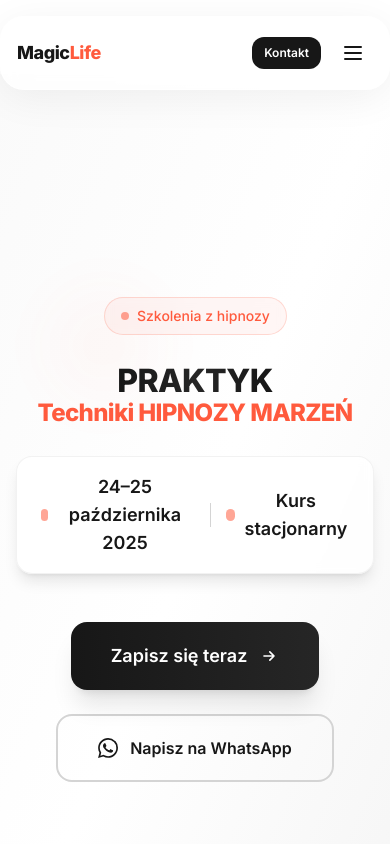
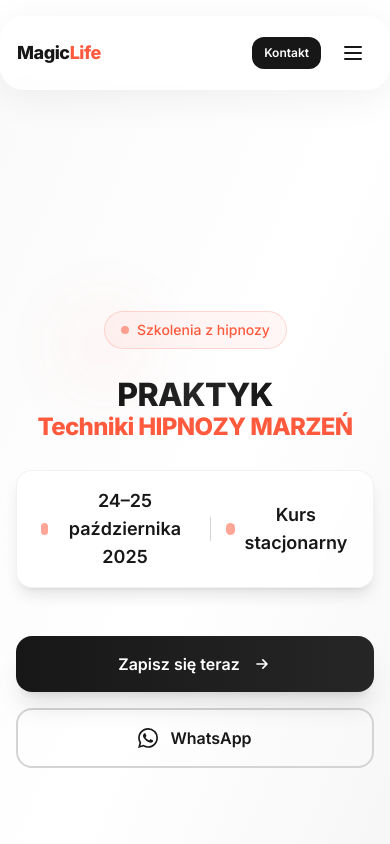
Before and after one commit to technikyvl/MAGIC-LANDING-PAGE-NEW, a Next.js app in the folder MAGICLIFELANDING/: page /szkolenia in a window 390 px wide. Shown: the top 844 px of the page. Built offline with nearby package versions, Linux system fonts and the light colour scheme.

Commit message:
Update page.jsx

```diff
--- a/MAGICLIFELANDING/app/szkolenia/page.jsx
+++ b/MAGICLIFELANDING/app/szkolenia/page.jsx
@@ -194,22 +194,23 @@ export default function TrainingPage() {
               </div>
             </div>
 
-            <div className="hero-reveal mt-12 flex flex-col sm:flex-row items-center justify-center gap-6">
-              <a href="#contact" className="group relative overflow-hidden rounded-2xl bg-gradient-to-r from-neutral-900 to-neutral-800 text-white px-10 py-5 font-semibold text-lg hover:scale-105 transition-all duration-300 shadow-xl hover:shadow-2xl">
-                <span className="relative z-10 flex items-center gap-3">
+            <div className="hero-reveal mt-12 flex flex-col sm:flex-row items-center justify-center gap-4 sm:gap-6">
+              <a href="#contact" className="group relative overflow-hidden rounded-2xl bg-gradient-to-r from-neutral-900 to-neutral-800 text-white px-6 py-4 sm:px-10 sm:py-5 font-semibold text-base sm:text-lg hover:scale-105 transition-all duration-300 shadow-xl hover:shadow-2xl w-full sm:w-auto text-center">
+                <span className="relative z-10 flex items-center justify-center gap-3">
                   <span>Zapisz się teraz</span>
-                  <svg className="w-5 h-5 group-hover:translate-x-1 transition-transform" fill="none" stroke="currentColor" viewBox="0 0 24 24">
+                  <svg className="w-5 h-5 sm:w-6 sm:h-6 group-hover:translate-x-1 transition-transform" fill="none" stroke="currentColor" viewBox="0 0 24 24">
                     <path strokeLinecap="round" strokeLinejoin="round" strokeWidth={2} d="M13 7l5 5m0 0l-5 5m5-5H6" />
                   </svg>
                 </span>
                 <div className="absolute inset-0 bg-gradient-to-r from-accent to-orange-500 opacity-0 group-hover:opacity-100 transition-opacity duration-300"></div>
               </a>
-              <a href="https://wa.me/48602200511" className="group rounded-2xl border-2 border-neutral-300 px-10 py-5 font-semibold text-neutral-900 hover:border-accent hover:text-accent hover:bg-accent/5 transition-all duration-300 hover:scale-105">
-                <span className="flex items-center gap-3">
-                  <svg className="w-5 h-5 group-hover:scale-110 transition-transform" fill="currentColor" viewBox="0 0 24 24">
+              <a href="https://wa.me/48602200511" className="group rounded-2xl border-2 border-neutral-300 px-6 py-4 sm:px-10 sm:py-5 font-semibold text-neutral-900 hover:border-accent hover:text-accent hover:bg-accent/5 transition-all duration-300 hover:scale-105 w-full sm:w-auto text-center">
+                <span className="flex items-center justify-center gap-3">
+                  <svg className="w-5 h-5 sm:w-6 sm:h-6 group-hover:scale-110 transition-transform" fill="currentColor" viewBox="0 0 24 24">
                     <path d="M17.472 14.382c-.297-.149-1.758-.867-2.03-.967-.273-.099-.471-.148-.67.15-.197.297-.767.966-.94 1.164-.173.199-.347.223-.644.075-.297-.15-1.255-.463-2.39-1.475-.883-.788-1.48-1.761-1.653-2.059-.173-.297-.018-.458.13-.606.134-.133.298-.347.446-.52.149-.174.198-.298.298-.497.099-.198.05-.371-.025-.52-.075-.149-.669-1.612-.916-2.207-.242-.579-.487-.5-.669-.51-.173-.008-.371-.01-.57-.01-.198 0-.52.074-.792.372-.272.297-1.04 1.016-1.04 2.479 0 1.462 1.065 2.875 1.213 3.074.149.198 2.096 3.2 5.077 4.487.709.306 1.262.489 1.694.625.712.227 1.36.195 1.871.118.571-.085 1.758-.719 2.006-1.413.248-.694.248-1.289.173-1.413-.074-.124-.272-.198-.57-.347m-5.421 7.403h-.004a9.87 9.87 0 01-5.031-1.378l-.361-.214-3.741.982.998-3.648-.235-.374a9.86 9.86 0 01-1.51-5.26c.001-5.45 4.436-9.884 9.888-9.884 2.64 0 5.122 1.03 6.988 2.898a9.825 9.825 0 012.893 6.994c-.003 5.45-4.437 9.884-9.885 9.884m8.413-18.297A11.815 11.815 0 0012.05 0C5.495 0 .16 5.335.157 11.892c0 2.096.547 4.142 1.588 5.945L.057 24l6.305-1.654a11.882 11.882 0 005.683 1.448h.005c6.554 0 11.89-5.335 11.893-11.893A11.821 11.821 0 0020.885 3.488"/>
                   </svg>
-                  Napisz na WhatsApp
+                  <span className="hidden sm:inline">Napisz na WhatsApp</span>
+                  <span className="sm:hidden">WhatsApp</span>
                 </span>
               </a>
             </div>
@@ -265,7 +266,7 @@ export default function TrainingPage() {
               <div className="absolute bottom-0 right-1/4 w-80 h-80 bg-accent rounded-full blur-3xl"></div>
             </div>
 
-            <div className="relative z-10 grid grid-cols-1 md:grid-cols-2 lg:grid-cols-3 gap-8">
+            <div className="relative z-10 grid grid-cols-1 sm:grid-cols-2 lg:grid-cols-3 gap-6 sm:gap-8">
               {[
                 {
                   icon: "🧠",
@@ -356,9 +357,9 @@ export default function TrainingPage() {
 
             {/* Day 1 */}
             <div className="slow-reveal relative mb-16">
-              <div className="flex flex-col lg:flex-row items-center gap-12">
+              <div className="flex flex-col lg:flex-row items-center gap-8 lg:gap-12">
                 {/* Content */}
-                <div className="lg:w-1/2 lg:pr-12">
+                <div className="lg:w-1/2 lg:pr-12 w-full">
                   <div className="bg-gradient-to-br from-white/10 to-white/5 rounded-3xl border border-white/20 p-8 backdrop-blur-sm hover:bg-white/15 transition-all duration-500">
                     <div className="flex items-center gap-4 mb-6">
                       <div className="w-12 h-12 bg-accent rounded-full flex items-center justify-center text-white font-bold text-lg">
@@ -405,9 +406,9 @@ export default function TrainingPage() {
 
             {/* Day 2 */}
             <div className="slow-reveal relative">
-              <div className="flex flex-col lg:flex-row-reverse items-center gap-12">
+              <div className="flex flex-col lg:flex-row-reverse items-center gap-8 lg:gap-12">
                 {/* Content */}
-                <div className="lg:w-1/2 lg:pl-12">
+                <div className="lg:w-1/2 lg:pl-12 w-full">
                   <div className="bg-gradient-to-br from-white/10 to-white/5 rounded-3xl border border-white/20 p-8 backdrop-blur-sm hover:bg-white/15 transition-all duration-500">
                     <div className="flex items-center gap-4 mb-6">
                       <div className="w-12 h-12 bg-accent rounded-full flex items-center justify-center text-white font-bold text-lg">
@@ -471,7 +472,7 @@ export default function TrainingPage() {
           </div>
 
           {/* Interactive Cards Grid */}
-          <div className="grid grid-cols-1 md:grid-cols-2 gap-8 max-w-5xl mx-auto">
+          <div className="grid grid-cols-1 sm:grid-cols-2 gap-6 sm:gap-8 max-w-5xl mx-auto">
             {[
               {
                 icon: "🎓",
@@ -577,7 +578,7 @@ export default function TrainingPage() {
 
           <div className="max-w-6xl mx-auto">
             <div className="bg-white rounded-3xl border border-neutral-200/50 p-8 sm:p-12 shadow-2xl overflow-hidden">
-              <div className="grid grid-cols-1 lg:grid-cols-2 gap-12 items-center">
+              <div className="grid grid-cols-1 lg:grid-cols-2 gap-8 lg:gap-12 items-center">
                 {/* Photo */}
                 <div className="slow-reveal order-2 lg:order-1">
                   <div className="relative group">
@@ -718,14 +719,14 @@ export default function TrainingPage() {
               </div>
 
               {/* Interactive Buttons */}
-              <div className="flex flex-col sm:flex-row items-center justify-center gap-6">
+              <div className="flex flex-col sm:flex-row items-center justify-center gap-4 sm:gap-6">
                 <a
                   href="/#contact"
-                  className="group relative overflow-hidden rounded-2xl bg-gradient-to-r from-accent to-orange-500 text-white px-12 py-6 font-bold text-lg transition-all duration-300 hover:scale-105 hover:shadow-2xl hover:shadow-accent/25"
+                  className="group relative overflow-hidden rounded-2xl bg-gradient-to-r from-accent to-orange-500 text-white px-8 py-4 sm:px-12 sm:py-6 font-bold text-base sm:text-lg transition-all duration-300 hover:scale-105 hover:shadow-2xl hover:shadow-accent/25 w-full sm:w-auto text-center"
                 >
-                  <span className="relative z-10 flex items-center gap-3">
+                  <span className="relative z-10 flex items-center justify-center gap-3">
                     <span>👉 Zapisz się teraz</span>
-                    <svg className="w-6 h-6 group-hover:translate-x-1 transition-transform" fill="none" stroke="currentColor" viewBox="0 0 24 24">
+                    <svg className="w-5 h-5 sm:w-6 sm:h-6 group-hover:translate-x-1 transition-transform" fill="none" stroke="currentColor" viewBox="0 0 24 24">
                       <path strokeLinecap="round" strokeLinejoin="round" strokeWidth={2} d="M13 7l5 5m0 0l-5 5m5-5H6" />
                     </svg>
                   </span>
@@ -734,13 +735,14 @@ export default function TrainingPage() {
 
                 <a
                   href="https://wa.me/48602200511"
-                  className="group rounded-2xl border-2 border-white/30 px-12 py-6 font-bold text-white transition-all duration-300 hover:border-accent hover:bg-accent/10 hover:scale-105 backdrop-blur-sm"
+                  className="group rounded-2xl border-2 border-white/30 px-8 py-4 sm:px-12 sm:py-6 font-bold text-white transition-all duration-300 hover:border-accent hover:bg-accent/10 hover:scale-105 backdrop-blur-sm w-full sm:w-auto text-center"
                 >
-                  <span className="flex items-center gap-3">
-                    <svg className="w-6 h-6 group-hover:scale-110 transition-transform" fill="currentColor" viewBox="0 0 24 24">
+                  <span className="flex items-center justify-center gap-3">
+                    <svg className="w-5 h-5 sm:w-6 sm:h-6 group-hover:scale-110 transition-transform" fill="currentColor" viewBox="0 0 24 24">
                       <path d="M17.472 14.382c-.297-.149-1.758-.867-2.03-.967-.273-.099-.471-.148-.67.15-.197.297-.767.966-.94 1.164-.173.199-.347.223-.644.075-.297-.15-1.255-.463-2.39-1.475-.883-.788-1.48-1.761-1.653-2.059-.173-.297-.018-.458.13-.606.134-.133.298-.347.446-.52.149-.174.198-.298.298-.497.099-.198.05-.371-.025-.52-.075-.149-.669-1.612-.916-2.207-.242-.579-.487-.5-.669-.51-.173-.008-.371-.01-.57-.01-.198 0-.52.074-.792.372-.272.297-1.04 1.016-1.04 2.479 0 1.462 1.065 2.875 1.213 3.074.149.198 2.096 3.2 5.077 4.487.709.306 1.262.489 1.694.625.712.227 1.36.195 1.871.118.571-.085 1.758-.719 2.006-1.413.248-.694.248-1.289.173-1.413-.074-.124-.272-.198-.57-.347m-5.421 7.403h-.004a9.87 9.87 0 01-5.031-1.378l-.361-.214-3.741.982.998-3.648-.235-.374a9.86 9.86 0 01-1.51-5.26c.001-5.45 4.436-9.884 9.888-9.884 2.64 0 5.122 1.03 6.988 2.898a9.825 9.825 0 012.893 6.994c-.003 5.45-4.437 9.884-9.885 9.884m8.413-18.297A11.815 11.815 0 0012.05 0C5.495 0 .16 5.335.157 11.892c0 2.096.547 4.142 1.588 5.945L.057 24l6.305-1.654a11.882 11.882 0 005.683 1.448h.005c6.554 0 11.89-5.335 11.893-11.893A11.821 11.821 0 0020.885 3.488"/>
                     </svg>
-                    Napisz na WhatsApp
+                    <span className="hidden sm:inline">Napisz na WhatsApp</span>
+                    <span className="sm:hidden">WhatsApp</span>
                   </span>
                 </a>
               </div>
```
